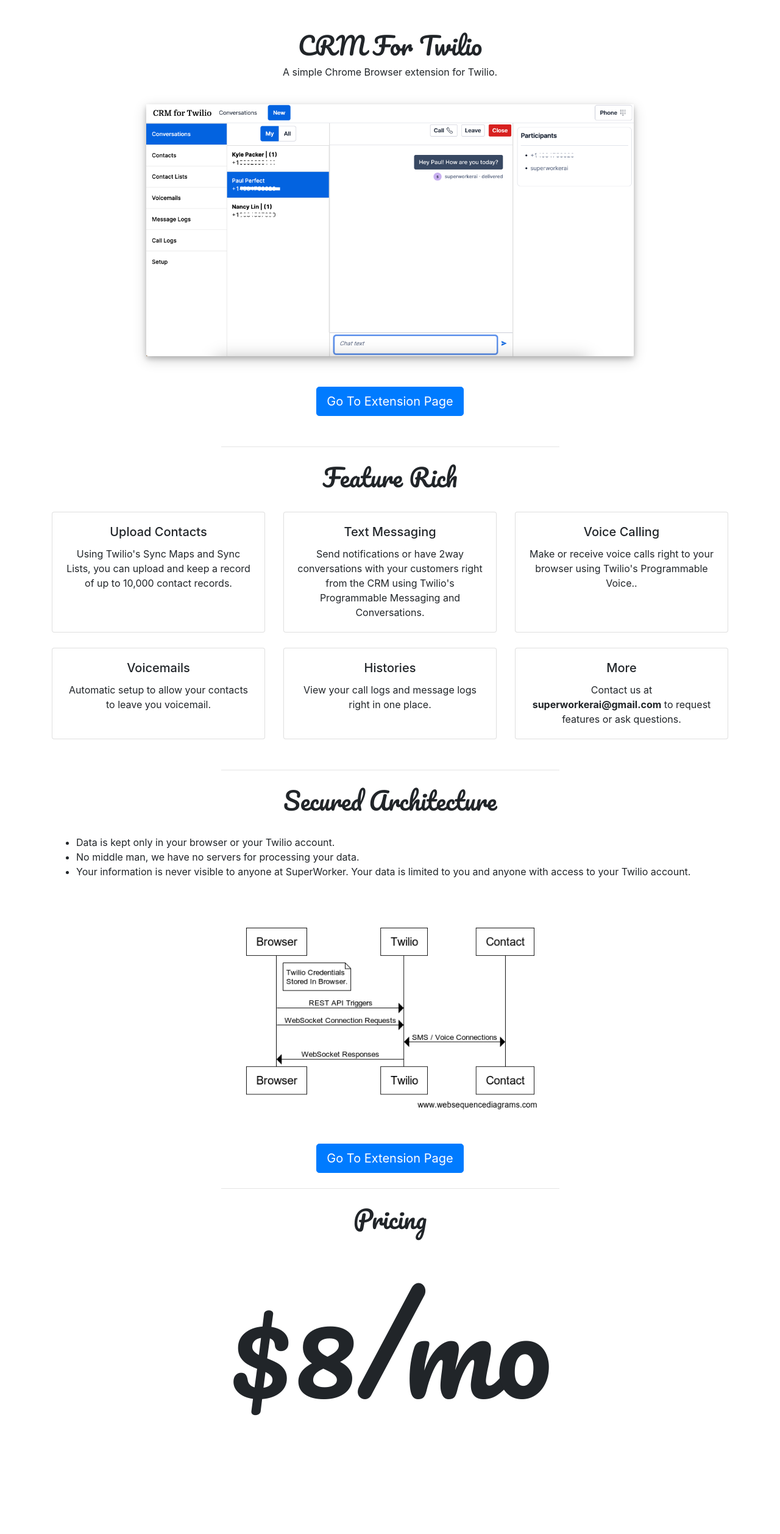
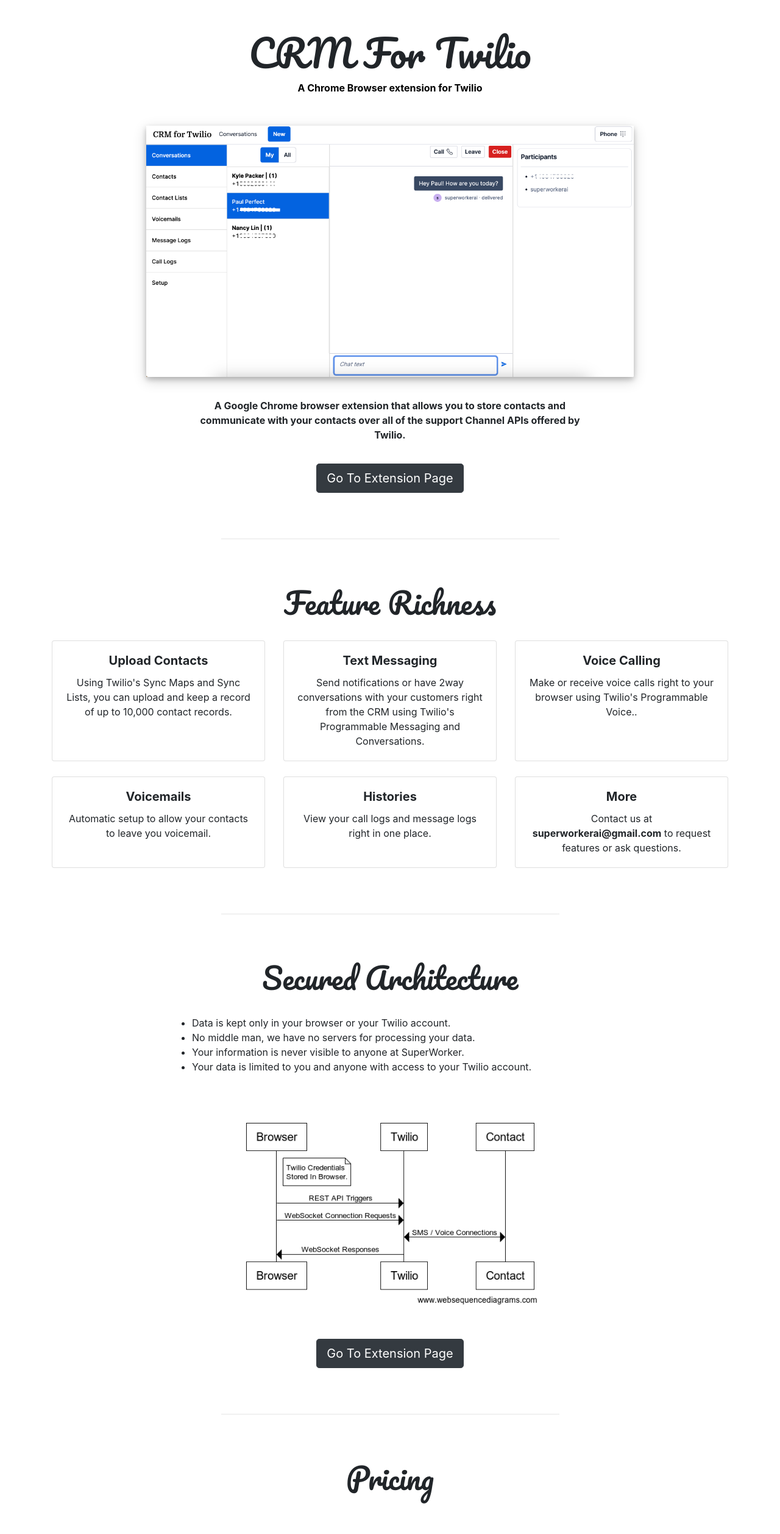
Before and after one commit to superworkerai/superworkerai.github.io, a plain HTML site: page index.html in a window 1280 px wide. Shown: the top 2515 px of the page at 61% size. Drawn offline with Linux system fonts and the light colour scheme.

Commit message:
terms, contact

```diff
--- a/index.html
+++ b/index.html
@@ -8,7 +8,11 @@
   <style>
     img.shaded { box-shadow: 0 4px 8px 0 rgba(0, 0, 0, 0.2), 0 6px 20px 0 rgba(0, 0, 0, 0.19); }
     div.spacer { height: 25px; }
-    hr.section { width: 50%; margin:auto; }
+    hr.section { width: 50%; margin: 75px auto; }
+    a.cta { font-weight:bold; color:#000; }
+    h1 { font-size:36pt; }
+    h1.title { font-size:46pt; }
+    h5.card-title { font-weight:bold; }
   </style>
 </head>
 <body>
@@ -17,14 +21,17 @@
     <div class="spacer"></div>
 		<div class="row">
 			<div class="col-12" style="overflow:hidden; font-family:Pacifico;">
-				<h1 class="align-middle"> CRM For Twilio </h1>
+				<h1 class="align-middle title"> CRM For Twilio </h1>
 			</div>
 		</div>
 		<div class="row">
       <div class="col-12" style="overflow:hidden;">
-        <p>A simple Chrome Browser extension for Twilio.</p>
+        <a class="cta" href="https://chrome.google.com/webstore/detail/ognbklbhiedgjhgcmapjlngjbggimgbm/preview?hl=en" target="_blank">
+          A Chrome Browser extension for Twilio
+        </a>
 			</div>
 		</div>
+    <div class="spacer"></div>
     <div class="spacer"></div>
 		<div class="row">
 			<div class="col-12">
@@ -32,21 +39,23 @@
 			</div>
 		</div>
     <div class="spacer"></div>
-    <div class="spacer"></div>
 		<div class="row">
       <div class="col-12">
-        <a class="btn btn-primary btn-lg"
+        <div style="padding:10px 20%; font-weight:bold;">
+          A Google Chrome browser extension that allows you to store contacts and communicate with your contacts over all of the support Channel APIs offered by Twilio.
+        </div>
+        <div class="spacer"></div>
+        <a class="btn btn-dark btn-lg"
           href="https://chrome.google.com/webstore/detail/ognbklbhiedgjhgcmapjlngjbggimgbm/preview?hl=en"
-          target="_blank">Go To Extension Page</a>
+          target="_blank">
+          Go To Extension Page
+        </a>
 			</div>
 		</div>
-    <div class="spacer"></div>
-    <div class="spacer"></div>
     <hr class="section" />
-    <div class="spacer"></div>
 		<div class="row">
 			<div class="col-12" style="overflow:hidden; font-family:Pacifico;">
-				<h1 class="align-middle"> Feature Rich </h1>
+				<h1 class="align-middle"> Feature Richness </h1>
 			</div>
 		</div>
     <div class="spacer"></div>
@@ -91,10 +100,7 @@
         </div>
       </div>
     </div>
-    <div class="spacer"></div>
-    <div class="spacer"></div>
     <hr class="section" />
-    <div class="spacer"></div>
 		<div class="row">
 			<div class="col-12 text-center" style="overflow:hidden; font-family:Pacifico;">
 				<h1 class="align-middle">Secured Architecture</h1>
@@ -102,42 +108,75 @@
 		</div>
     <div class="spacer"></div>
     <div class="row">
-      <div class="col-12 text-left">
+      <div class="col-md-8 offset-md-2 col-sm-10 offset-sm-1 col-xs-12 text-left">
         <ul>
           <li>Data is kept only in your browser or your Twilio account.</li>
           <li>No middle man, we have no servers for processing your data.</li>
-          <li>Your information is never visible to anyone at SuperWorker. Your data is limited to you and anyone with access to your Twilio account.</li>
+          <li>Your information is never visible to anyone at SuperWorker.</li>
+          <li>Your data is limited to you and anyone with access to your Twilio account.</li>
         </ul>
       </div>
 	  </div>
     <div class="spacer"></div>
     <div class="spacer"></div>
     <div class="row">
-      <div class="col-12 text-center">
-			  <img src="screenshots/security-diagram.png" style="width:60%; max-width:500px; margin:auto;" />
+      <div class="col-md-8 offset-md-2 col-sm-10 offset-sm-1 col-xs-12">
+			  <img src="screenshots/security-diagram.png" style="width:90%; max-width:500px; margin:auto;" />
       </div>
 	  </div>
     <div class="spacer"></div>
     <div class="spacer"></div>
 		<div class="row">
       <div class="col-12">
-        <a class="btn btn-primary btn-lg"
+        <a class="btn btn-dark btn-lg"
           href="https://chrome.google.com/webstore/detail/ognbklbhiedgjhgcmapjlngjbggimgbm/preview?hl=en"
           target="_blank">Go To Extension Page</a>
 			</div>
 		</div>
-    <div class="spacer"></div>
     <hr class="section" />
-    <div class="spacer"></div>
 		<div class="row">
 			<div class="col-12 text-center" style="overflow:hidden; font-family:Pacifico;">
 				<h1 class="align-middle">Pricing</h1>
         <div class="spacer"></div>
-        <p style="font-size:152pt;">$8/mo</p>
+        <p style="font-size:100pt;">$8/mo</p>
 			</div>
 		</div>
-    <div class="spacer"></div>
+    <hr class="section" />
+		<div class="row">
+			<div class="col-12 text-center" style="overflow:hidden; font-family:Pacifico;">
+				<h1 class="align-middle">Terms & Conditions</h1>
+        <div class="spacer"></div>
+			</div>
+		</div>
+		<div class="row">
+      <div class="col-12 text-center">
+        <div class="col-md-8 offset-md-2 col-sm-10 offset-sm-1 col-xs-12 text-left">
+          <p>
+          You and/or your organization are responsible for charges incurred in your Twilio account via the use of this extension.
+          SuperWorkerAI is not responsible for any charges incurred in your Twilio account.
+          You must ensure your Twilio account is compliant with Twilio and any regulations you operate under.
+          Please be sure to protect your account by following Twilio's guidelines.
+          </p>
+        </div>
+			</div>
+		</div>
+    <hr class="section" />
+		<div class="row">
+			<div class="col-12 text-center" style="overflow:hidden; font-family:Pacifico;">
+				<h1 class="align-middle">Contact Us</h1>
+        <div class="spacer"></div>
+			</div>
+		</div>
+		<div class="row">
+      <div class="col-12 text-center">
+        <div class="col-md-8 offset-md-2 col-sm-10 offset-sm-1 col-xs-12">
+          <h3>superworkerai@gmail.com</h3>
+        </div>
+			</div>
+		</div>
   </div>
+  <div class="spacer"></div>
+  <div class="spacer"></div>
   <div class="spacer"></div>
   <div class="spacer"></div>
   <div class="spacer"></div>
```
